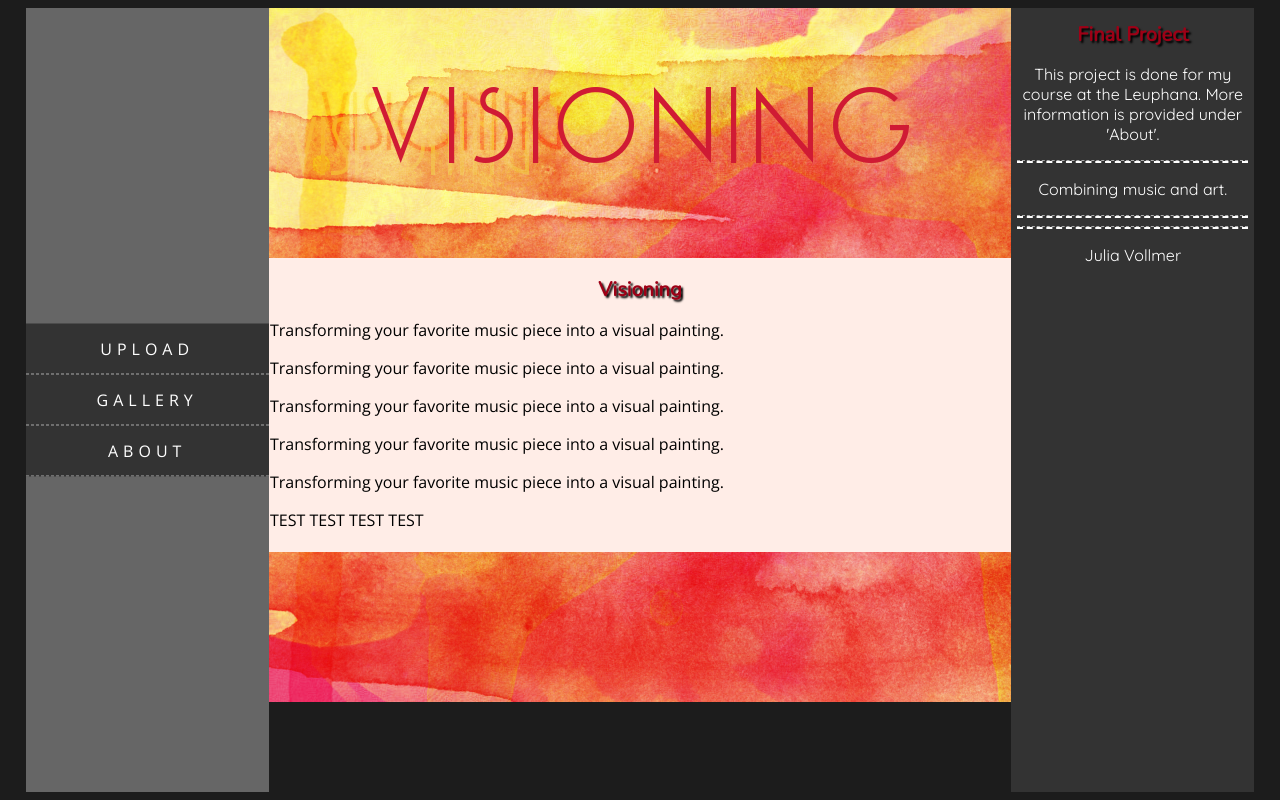
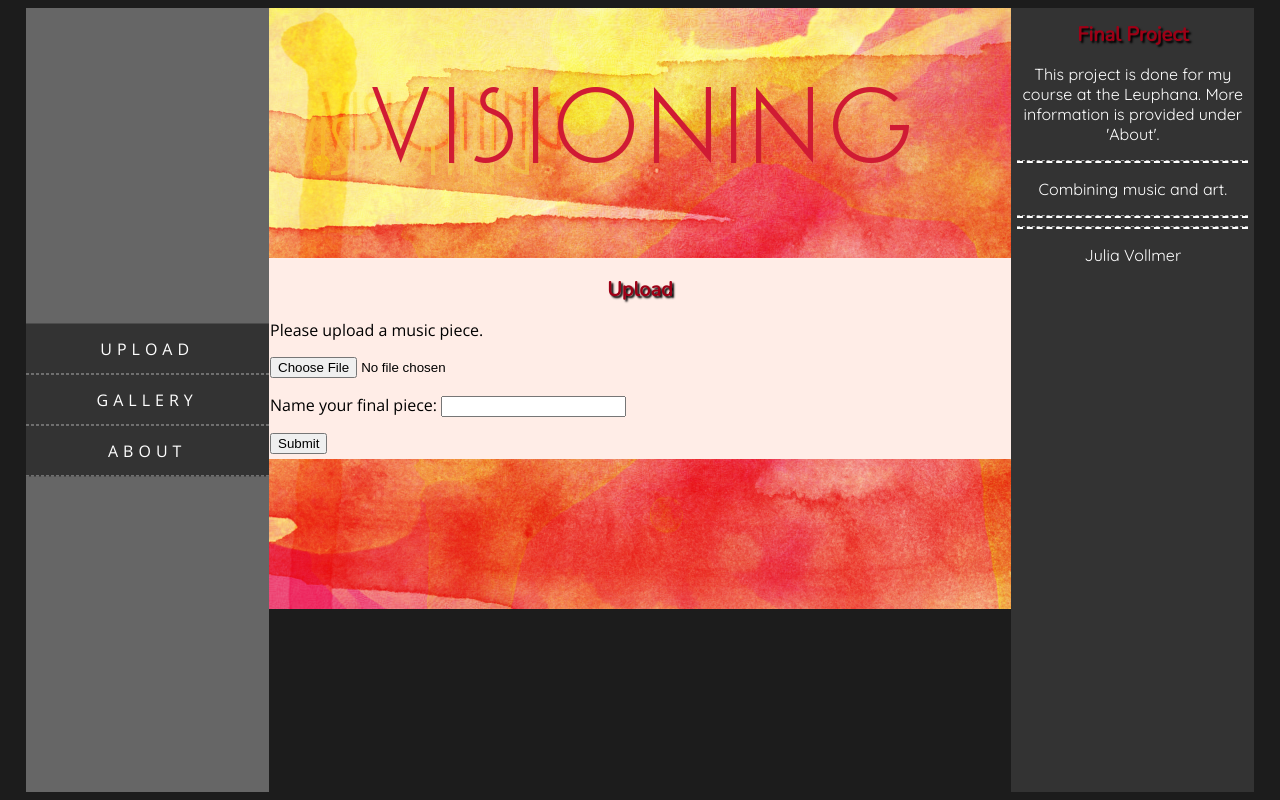
Before and after one commit to juliavollmer/finalproject, a Flask app: page /upload in a window 1280 px wide. Run offline with Flask 2, Linux system fonts and the light colour scheme.

Commit message:
upload modified

```diff
--- a/app.py
+++ b/app.py
@@ -1,18 +1,37 @@
-from flask import Flask, render_template, request, url_for, redirect
+from flask import Flask, render_template, request, url_for, redirect, send_from_directory
+from werkzeug import secure_filename
+import os
 
 app = Flask(__name__)
 
-@app.route('/upload', methods=['POST'])
-def upload_post():
-    return render_template('layout.html')
+# # This is the path to the upload directory
+# app.config['UPLOAD_FOLDER'] = 'uploads/'
+# # These are the extension that we are accepting to be uploaded
+# app.config['ALLOWED_EXTENSIONS'] = set(['txt', 'pdf', 'png', 'jpg', 'jpeg', 'gif'])
+#
+# # For a given file, return whether it's an allowed type or not
+# def allowed_file(filename):
+#     return '.' in filename and \
+#            filename.rsplit('.', 1)[1] in app.config['ALLOWED_EXTENSIONS']
 
-@app.route('/upload', methods=['GET'])
-def upload_get():
-    return render_template('layout.html')
+UPLOAD_FOLDER = './tempaudio'
+app.config['UPLOAD_FOLDER']= UPLOAD_FOLDER
+
+@app.route('/upload', methods = ['GET', 'POST'])
+def upload_file():
+  if request.method == 'POST':
+      f = request.files['file']
+      filename = secure_filename(f.filename)
+      artpiece = request.form['artpiece']
+      f.save(os.path.join(app.config['UPLOAD_FOLDER'], filename))
+      return 'file uploaded successfully'
+  else:
+      return render_template('upload.html')
+
 
 @app.route('/')
 def index():
-    return redirect(url_for('upload_get'))
+    return redirect(url_for('upload_file'))
 
 @app.route('/about')
 def about():
--- a/templates/layout.html
+++ b/templates/layout.html
@@ -27,17 +27,7 @@
   <div>
 
   {% block bodycontent %}
-  <h1>Visioning</h1>
-  <p>Transforming your favorite music piece into a visual painting.</p>
-  <p>Transforming your favorite music piece into a visual painting.</p>
-  <p>Transforming your favorite music piece into a visual painting.</p>
-  <p>Transforming your favorite music piece into a visual painting.</p>
-  <p>Transforming your favorite music piece into a visual painting.</p>
-  <p>TEST
-
-  TEST
-TEST
-TEST</p>
+  <p>Empty</p>
   {% endblock %}
 </div>
   <img class="footer" src="./static/footer.png">
--- a/templates/upload.html
+++ b/templates/upload.html
@@ -1,10 +1,10 @@
 {% extends "layout.html" %}
-{% block content %}
+{% block bodycontent %}
 				<h1>Upload</h1>
-				<p> Please choose your username and password carefully. Try to remember it, because it can't be retrieved.</p>
-				<form action="/signup" method="POST">
-        Username: <input type="text" name="username">
-				Password: <input type="password" name="password">
-				<input type="SUBMIT" value="SIGN UP">
-      </form>
+				<p> Please upload a music piece.</p>
+				<form action = {{ url_for('upload_file') }} method = "POST" enctype = "multipart/form-data">
+							 <input type = "file" name = "file" />
+							 <p>Name your final piece: <input type="text" name="artpiece"></p>
+							 <input type = "submit"/>
+						</form>
 {% endblock %}
```
Also changed, not shown: visual.py (added, +10 -0 lines), README.md.
